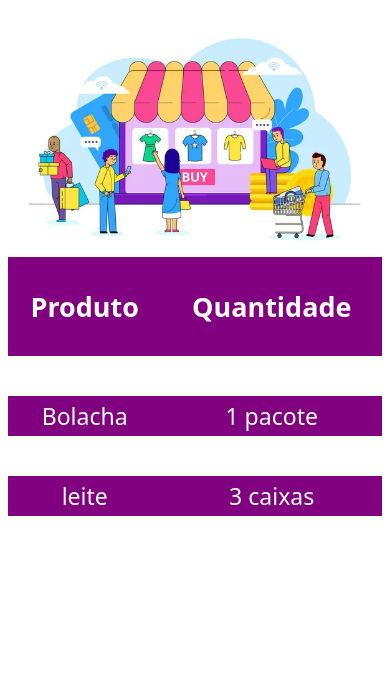
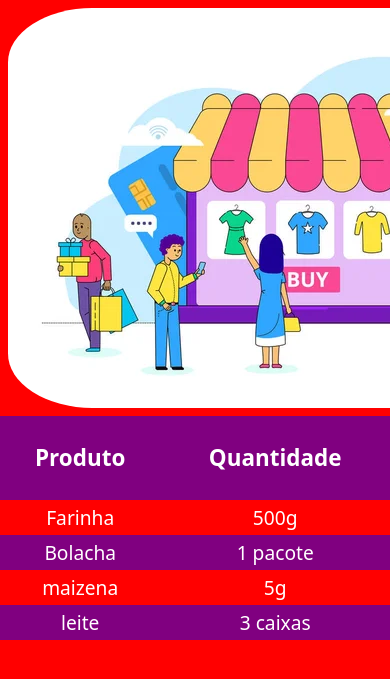
Before and after one commit to Daenas/Lista_Compra-Django, a Django app: page / in a window 390 px wide; the page is wider, and only the part inside the window is pictured. Shown: the top 679 px of that part. Run offline with Django 4.2, Linux system fonts and the light colour scheme; data comes from the database, SQL or seed files in the repository.

Commit message:
tentativas responsividade

```diff
--- a/core/static/css/estilo.css
+++ b/core/static/css/estilo.css
@@ -1,3 +1,10 @@
+
+html, body{
+  width: 100%;
+  max-width: 100vw;
+  padding: 0;
+  margin: 0;
+}
 body{
   background-color: rgb(122, 54, 122);
   color: #ffffff;
@@ -17,6 +24,7 @@
   border-bottom: 0px;
   margin: 0 auto;
   text-align: center;
+  align-items: center;
 }
 
 th {
@@ -29,21 +37,15 @@
 }
 
 img {
+  padding: 8px;
   border-radius: 15%;
-  display: block;
+  display: flex;
   margin: auto;
 }
 
-@media screen and (max-width: 768px){
-  body {
-    background-color: #ffffff;
-  }
-  img{
-    width: 100%;
-    height: auto;
-  }
-  tr{
-    font-size: larger;
+@media(max-width: 800px){
+  body{
+    background-color: red;
   }
 
 }
--- a/lista/settings.py
+++ b/lista/settings.py
@@ -23,7 +23,7 @@
 SECRET_KEY = "django-insecure-lmjofn6wk$@3ao+0tz$^5ncv&1-j1%_ylqynm+@)e)=qd16o29"
 
 # SECURITY WARNING: don't run with debug turned on in production!
-DEBUG = False
+DEBUG = True
 
 ALLOWED_HOSTS = ["*"]
 0
```
